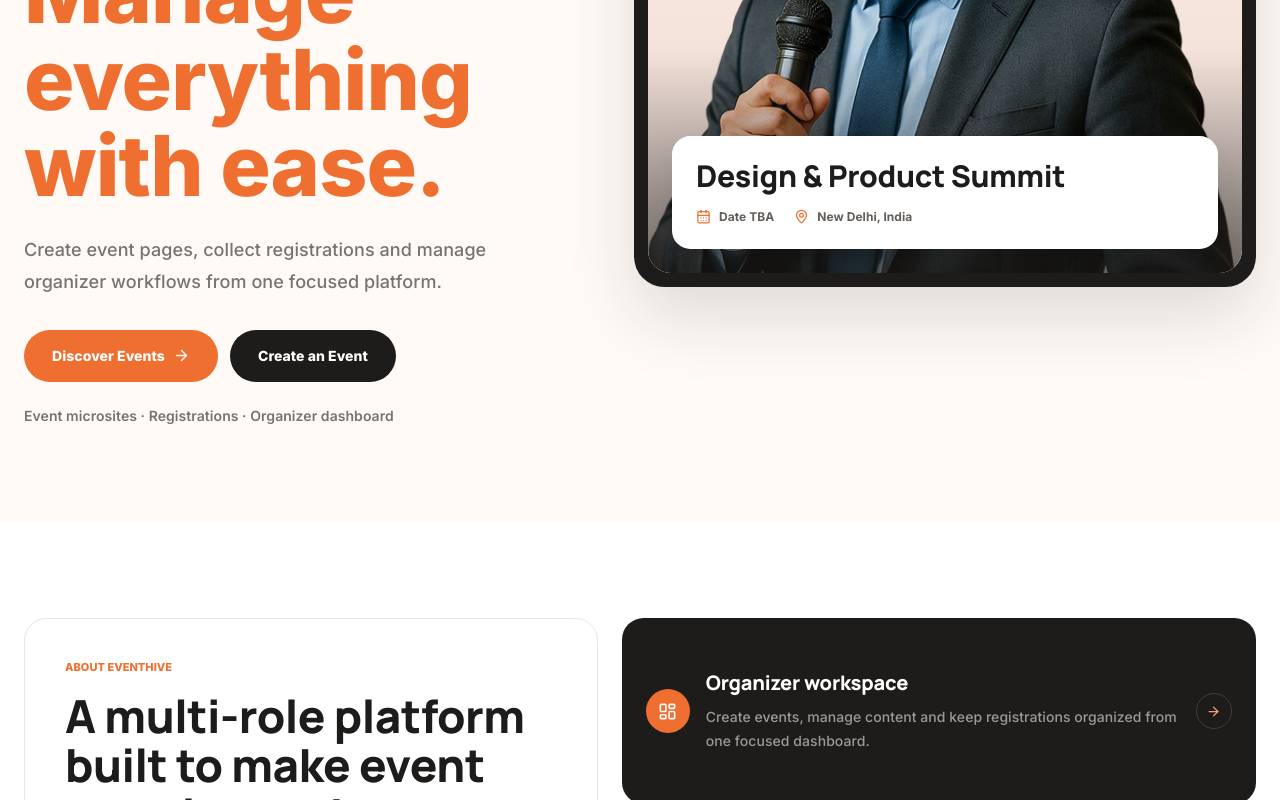
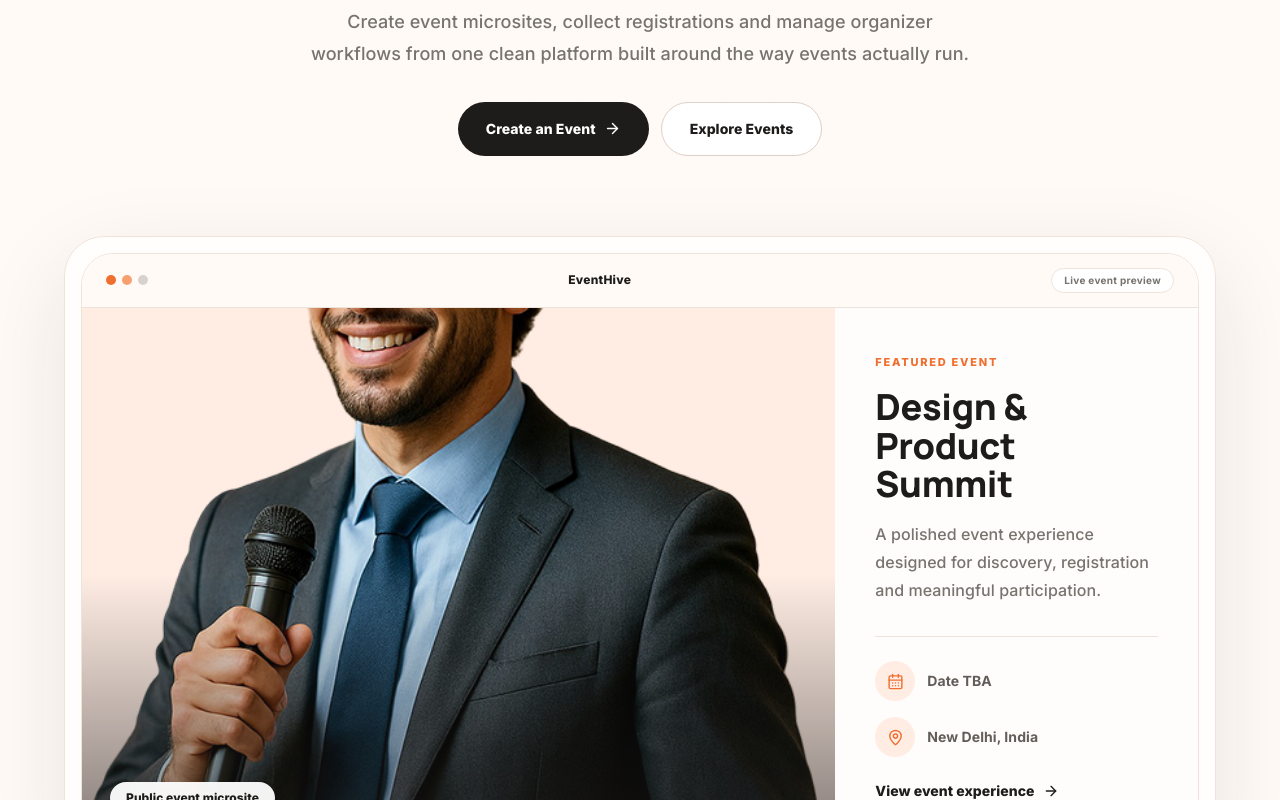
Before and after one commit to Rohit30418/EventHive, a React (Vite) app: page / in a window 1280 px wide. Shown: the part 540-1340 px from the top of the page. Built offline with nearby package versions, Linux system fonts and the light colour scheme; no server answers.

Commit message:
Redesign homepage hero with cleaner modern product-first layout

```diff
--- a/src/pages/home/HomeHero.tsx
+++ b/src/pages/home/HomeHero.tsx
@@ -20,108 +20,125 @@ const formatDate = (value?: string) => {
 };
 
 const HomeHero = ({ heroEvent }: HomeHeroProps) => (
-  <section className="overflow-hidden bg-[var(--eh-bg)] px-4 py-14 text-[var(--eh-text)] sm:px-6 sm:py-18 lg:py-24">
-    <div className="mx-auto grid w-full max-w-7xl items-center gap-12 lg:grid-cols-[0.92fr_1.08fr] lg:gap-20">
+  <section className="relative overflow-hidden bg-[var(--eh-bg)] px-4 pb-16 pt-14 text-[var(--eh-text)] sm:px-6 sm:pb-20 sm:pt-18 lg:pb-28 lg:pt-24">
+    <div className="pointer-events-none absolute inset-x-0 top-0 h-[520px] bg-[radial-gradient(circle_at_50%_0%,rgba(239,111,48,0.12),transparent_58%)]" />
+    <div className="pointer-events-none absolute inset-0 opacity-[0.22] [background-image:linear-gradient(to_right,rgba(30,28,27,0.05)_1px,transparent_1px),linear-gradient(to_bottom,rgba(30,28,27,0.05)_1px,transparent_1px)] [background-size:48px_48px] [mask-image:linear-gradient(to_bottom,black,transparent_70%)]" />
+
+    <div className="relative mx-auto max-w-7xl">
       <motion.div
-        initial={{ opacity: 0, y: 16 }}
+        initial={{ opacity: 0, y: 18 }}
         animate={{ opacity: 1, y: 0 }}
         transition={{ duration: 0.5 }}
-        className="mx-auto max-w-2xl text-center lg:mx-0 lg:text-left"
+        className="mx-auto max-w-4xl text-center"
       >
-        <div className="inline-flex items-center gap-3 text-[11px] font-extrabold uppercase tracking-[0.17em] text-[var(--eh-primary)] sm:text-xs">
-          <span className="h-px w-8 bg-[var(--eh-primary)]" />
+        <div className="inline-flex items-center rounded-full border border-[var(--eh-border)] bg-white/85 px-4 py-2 text-[11px] font-extrabold uppercase tracking-[0.16em] text-[var(--eh-primary)] shadow-[0_8px_24px_rgba(30,28,27,0.04)] backdrop-blur-sm sm:text-xs">
           Event management, simplified
         </div>
 
-        <h1 className="mt-6 font-['Manrope',sans-serif] text-[2.75rem] font-extrabold leading-[1.03] tracking-[-0.01em] sm:text-[4rem] lg:text-[4.85rem] xl:text-[5.25rem]">
-          Create memorable events.
-          <span className="mt-2 block text-[var(--eh-primary)]">
-            Manage everything with ease.
-          </span>
+        <h1 className="mt-7 font-['Manrope',sans-serif] text-[2.8rem] font-extrabold leading-[1.03] tracking-[-0.012em] sm:text-[4.5rem] lg:text-[5.8rem]">
+          Plan better events.
+          <span className="block text-[var(--eh-primary)]">Run them effortlessly.</span>
         </h1>
 
-        <p className="mx-auto mt-6 max-w-xl text-[15px] font-medium leading-7 tracking-[0.004em] text-[var(--eh-muted)] sm:text-lg sm:leading-8 lg:mx-0">
-          Create event pages, collect registrations and manage organizer workflows
-          from one focused platform.
+        <p className="mx-auto mt-6 max-w-2xl text-[15px] font-medium leading-7 tracking-[0.006em] text-[var(--eh-muted)] sm:text-lg sm:leading-8">
+          Create event microsites, collect registrations and manage organizer workflows from one clean platform built around the way events actually run.
         </p>
 
-        <div className="mt-8 flex flex-col justify-center gap-3 sm:flex-row lg:justify-start">
+        <div className="mt-8 flex flex-col justify-center gap-3 sm:flex-row">
           <Link
-            to="/Events"
-            className="group inline-flex w-full items-center justify-center gap-2 rounded-full bg-[var(--eh-primary)] px-7 py-4 text-sm font-extrabold tracking-[0.01em] text-white transition-all hover:-translate-y-0.5 hover:bg-[var(--eh-primary-hover)] sm:w-auto"
+            to="/OrganizerRegistration"
+            className="group inline-flex w-full items-center justify-center gap-2 rounded-full bg-[var(--eh-text)] px-7 py-4 text-sm font-extrabold tracking-[0.01em] text-white transition-all hover:-translate-y-0.5 hover:bg-[var(--eh-primary)] sm:w-auto"
           >
-            Discover Events
-            <ArrowRight
-              size={17}
-              className="transition-transform group-hover:translate-x-1"
-            />
+            Create an Event
+            <ArrowRight size={17} className="transition-transform group-hover:translate-x-1" />
           </Link>
 
           <Link
-            to="/OrganizerRegistration"
-            className="inline-flex w-full items-center justify-center rounded-full bg-[var(--eh-text)] px-7 py-4 text-sm font-extrabold tracking-[0.01em] text-white transition-all hover:-translate-y-0.5 hover:opacity-90 sm:w-auto"
+            to="/Events"
+            className="inline-flex w-full items-center justify-center rounded-full border border-[var(--eh-border-strong)] bg-white px-7 py-4 text-sm font-extrabold tracking-[0.01em] text-[var(--eh-text)] transition-all hover:-translate-y-0.5 hover:border-[var(--eh-primary)] hover:text-[var(--eh-primary)] sm:w-auto"
           >
-            Create an Event
+            Explore Events
           </Link>
         </div>
-
-        <p className="mt-6 text-xs font-semibold tracking-[0.025em] text-[var(--eh-muted)] sm:text-sm">
-          Event microsites · Registrations · Organizer dashboard
-        </p>
       </motion.div>
 
       <motion.div
-        initial={{ opacity: 0, y: 20 }}
+        initial={{ opacity: 0, y: 28 }}
         animate={{ opacity: 1, y: 0 }}
-        transition={{ duration: 0.65, delay: 0.08 }}
-        className="mx-auto w-full max-w-[720px]"
+        transition={{ duration: 0.7, delay: 0.12 }}
+        className="mx-auto mt-12 w-full max-w-6xl sm:mt-16 lg:mt-20"
       >
-        <div className="rounded-[1.55rem] bg-[var(--eh-text)] p-2.5 shadow-[0_30px_70px_rgba(30,28,27,0.14)] sm:rounded-[1.9rem] sm:p-3.5">
-          <div className="overflow-hidden rounded-[1.15rem] bg-white sm:rounded-[1.45rem]">
-            <div className="flex items-center justify-between border-b border-[var(--eh-border)] bg-[var(--eh-bg)] px-4 py-3 sm:px-5">
+        <div className="rounded-[2rem] border border-[var(--eh-border)] bg-white/75 p-2 shadow-[0_30px_90px_rgba(30,28,27,0.10)] backdrop-blur-sm sm:p-3 lg:rounded-[2.5rem] lg:p-4">
+          <div className="overflow-hidden rounded-[1.55rem] border border-[var(--eh-border)] bg-white lg:rounded-[2rem]">
+            <div className="flex items-center justify-between border-b border-[var(--eh-border)] bg-[var(--eh-bg)] px-4 py-3.5 sm:px-6">
               <div className="flex items-center gap-1.5">
-                <span className="h-2 w-2 rounded-full bg-[var(--eh-primary)]" />
-                <span className="h-2 w-2 rounded-full bg-[var(--eh-accent)]" />
-                <span className="h-2 w-2 rounded-full bg-[#d9d5d1]" />
+                <span className="h-2.5 w-2.5 rounded-full bg-[var(--eh-primary)]" />
+                <span className="h-2.5 w-2.5 rounded-full bg-[var(--eh-accent)]" />
+                <span className="h-2.5 w-2.5 rounded-full bg-[#d7d2ce]" />
               </div>
 
-              <span className="font-['Manrope',sans-serif] text-[10px] font-extrabold tracking-[0.02em] text-[var(--eh-text)] sm:text-xs">
+              <span className="font-['Manrope',sans-serif] text-[11px] font-extrabold tracking-[0.02em] sm:text-xs">
                 EventHive
               </span>
 
-              <span className="hidden text-[10px] font-bold tracking-[0.02em] text-[var(--eh-muted)] sm:block">
-                Live event page
+              <span className="hidden rounded-full border border-[var(--eh-border)] bg-white px-3 py-1 text-[10px] font-bold tracking-[0.03em] text-[var(--eh-muted)] sm:inline-flex">
+                Live event preview
               </span>
             </div>
 
-            <div className="relative aspect-[4/3] min-h-[320px] bg-[var(--eh-primary-100)] sm:min-h-[420px]">
+            <div className="grid min-h-[520px] lg:grid-cols-[1.35fr_0.65fr]">
+              <div className="relative min-h-[320px] overflow-hidden bg-[var(--eh-primary-100)] sm:min-h-[440px] lg:min-h-[520px]">
                 <img
                   src={heroEvent?.banner || "/hero.png"}
                   alt={heroEvent?.EventName || "Event preview"}
                   className="absolute inset-0 h-full w-full object-cover"
                 />
+                <div className="absolute inset-0 bg-gradient-to-t from-[#1e1c1b]/55 via-transparent to-transparent" />
 
-              <div className="absolute inset-0 bg-gradient-to-t from-[#1e1c1b]/65 via-[#1e1c1b]/5 to-transparent" />
-
-              <div className="absolute left-4 top-4 rounded-full bg-white/95 px-3 py-1.5 text-[10px] font-extrabold uppercase tracking-[0.13em] text-[var(--eh-primary)] shadow-sm sm:left-6 sm:top-6">
-                Featured event
+                <div className="absolute bottom-5 left-5 rounded-full bg-white/95 px-4 py-2 text-xs font-extrabold text-[var(--eh-text)] shadow-sm backdrop-blur-sm sm:bottom-7 sm:left-7">
+                  Public event microsite
+                </div>
               </div>
 
-              <div className="absolute inset-x-4 bottom-4 rounded-[1.15rem] bg-white p-5 shadow-[0_18px_40px_rgba(30,28,27,0.14)] sm:inset-x-6 sm:bottom-6 sm:p-6">
-                <h2 className="font-['Manrope',sans-serif] text-2xl font-extrabold leading-[1.08] tracking-[-0.006em] text-[var(--eh-text)] sm:text-3xl">
+              <div className="flex flex-col justify-between bg-[#fffdfb] p-6 sm:p-8 lg:p-10">
+                <div>
+                  <span className="text-[11px] font-extrabold uppercase tracking-[0.16em] text-[var(--eh-primary)]">
+                    Featured event
+                  </span>
+
+                  <h2 className="mt-4 font-['Manrope',sans-serif] text-3xl font-extrabold leading-[1.08] tracking-[-0.008em] text-[var(--eh-text)] sm:text-4xl">
                     {heroEvent?.EventName || "Design & Product Summit"}
                   </h2>
 
-                <div className="mt-4 flex flex-col gap-2 text-xs font-bold text-[var(--eh-muted-strong)] sm:flex-row sm:items-center sm:gap-5">
-                  <span className="inline-flex items-center gap-2">
-                    <CalendarDays size={15} className="text-[var(--eh-primary)]" />
+                  <p className="mt-4 text-sm font-medium leading-7 tracking-[0.005em] text-[var(--eh-muted)] sm:text-base">
+                    {heroEvent?.BannerTagLine ||
+                      heroEvent?.ShortDesc ||
+                      "A polished event experience designed for discovery, registration and meaningful participation."}
+                  </p>
+                </div>
+
+                <div className="mt-8 space-y-4 border-t border-[var(--eh-border)] pt-6">
+                  <div className="flex items-center gap-3 text-sm font-bold text-[var(--eh-muted-strong)]">
+                    <span className="grid h-10 w-10 shrink-0 place-items-center rounded-full bg-[var(--eh-primary-100)] text-[var(--eh-primary)]">
+                      <CalendarDays size={17} />
+                    </span>
                     {formatDate(heroEvent?.eventDate)}
+                  </div>
+
+                  <div className="flex items-center gap-3 text-sm font-bold text-[var(--eh-muted-strong)]">
+                    <span className="grid h-10 w-10 shrink-0 place-items-center rounded-full bg-[var(--eh-primary-100)] text-[var(--eh-primary)]">
+                      <MapPin size={17} />
                     </span>
+                    {heroEvent?.location || "New Delhi, India"}
+                  </div>
 
-                  <span className="inline-flex items-center gap-2">
-                    <MapPin size={15} className="text-[var(--eh-primary)]" />
-                    {heroEvent?.location || "New Delhi, India"}
-                  </span>
+                  <Link
+                    to="/Events"
+                    className="group mt-2 inline-flex items-center gap-2 text-sm font-extrabold text-[var(--eh-text)] hover:text-[var(--eh-primary)]"
+                  >
+                    View event experience
+                    <ArrowRight size={16} className="transition-transform group-hover:translate-x-1" />
+                  </Link>
                 </div>
               </div>
             </div>
```
Lines whose indentation alone changed are shown as unchanged.
